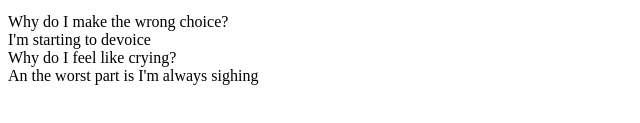
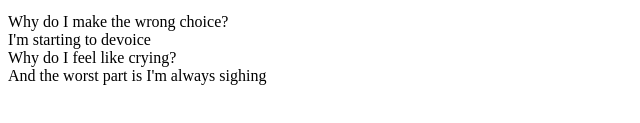
Before and after one commit to nirjhana24/My-Poems, a plain HTML site: page index.html in a window 1280 px wide. Shown: the part 269-392 px from the top of the page, 0-640 px from the left. Drawn offline with Linux system fonts and the light colour scheme.

Commit message:
Update index.html

```diff
--- a/index.html
+++ b/index.html
@@ -12,7 +12,7 @@
     <h1>The Wrong Choice</h1>
 <p>Why do I make the wrong choice? <br> I feel like I lost my voice <br> Why do I make things worse? <br> I want to scream out and curse.</p>
 <p>Why do I make the wrong choice? <br> I want to rejoice <br> Why do I always feel bad? <br> I wish later I'll be glad </p>
-<p>Why do I make the wrong choice? <br> I'm starting to devoice <br> Why do I feel like crying? <br> An the worst part is I'm always sighing
+<p>Why do I make the wrong choice? <br> I'm starting to devoice <br> Why do I feel like crying? <br> And the worst part is I'm always sighing
 
 </body>
 </html>
```
